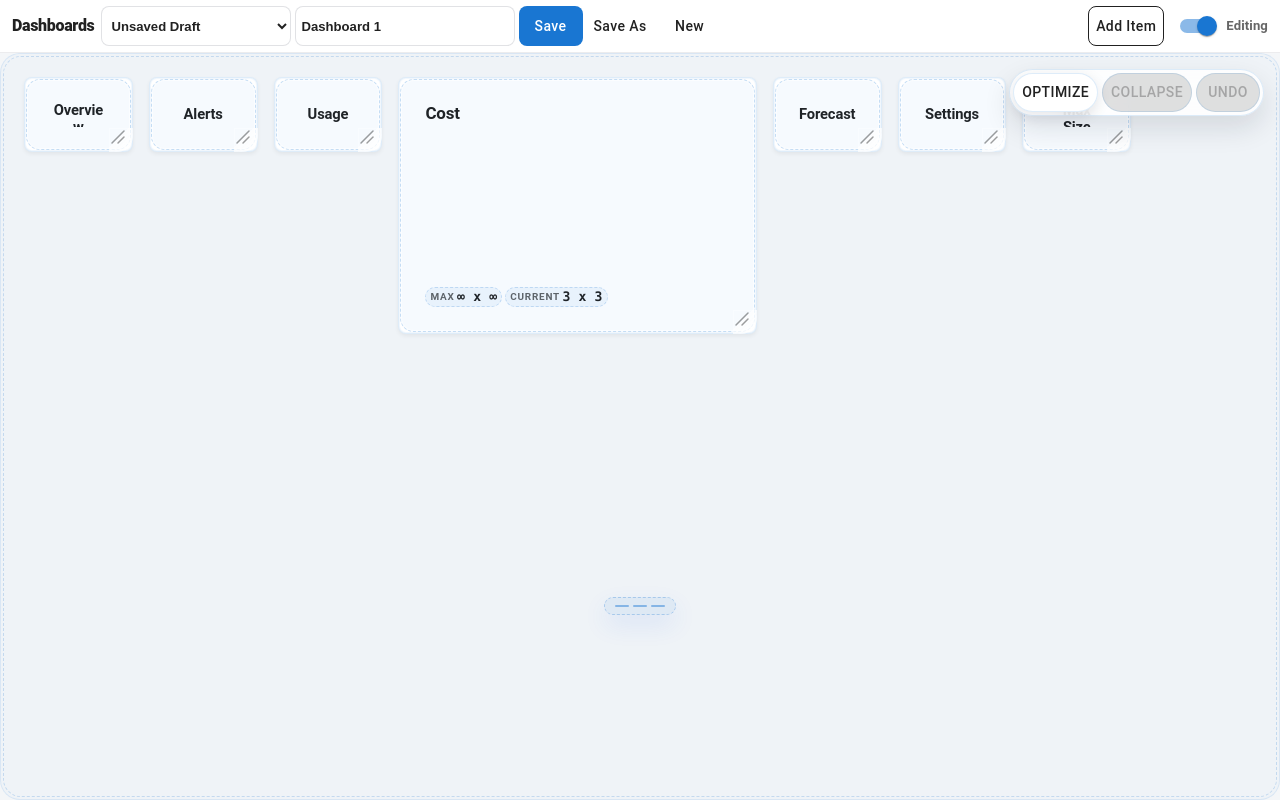
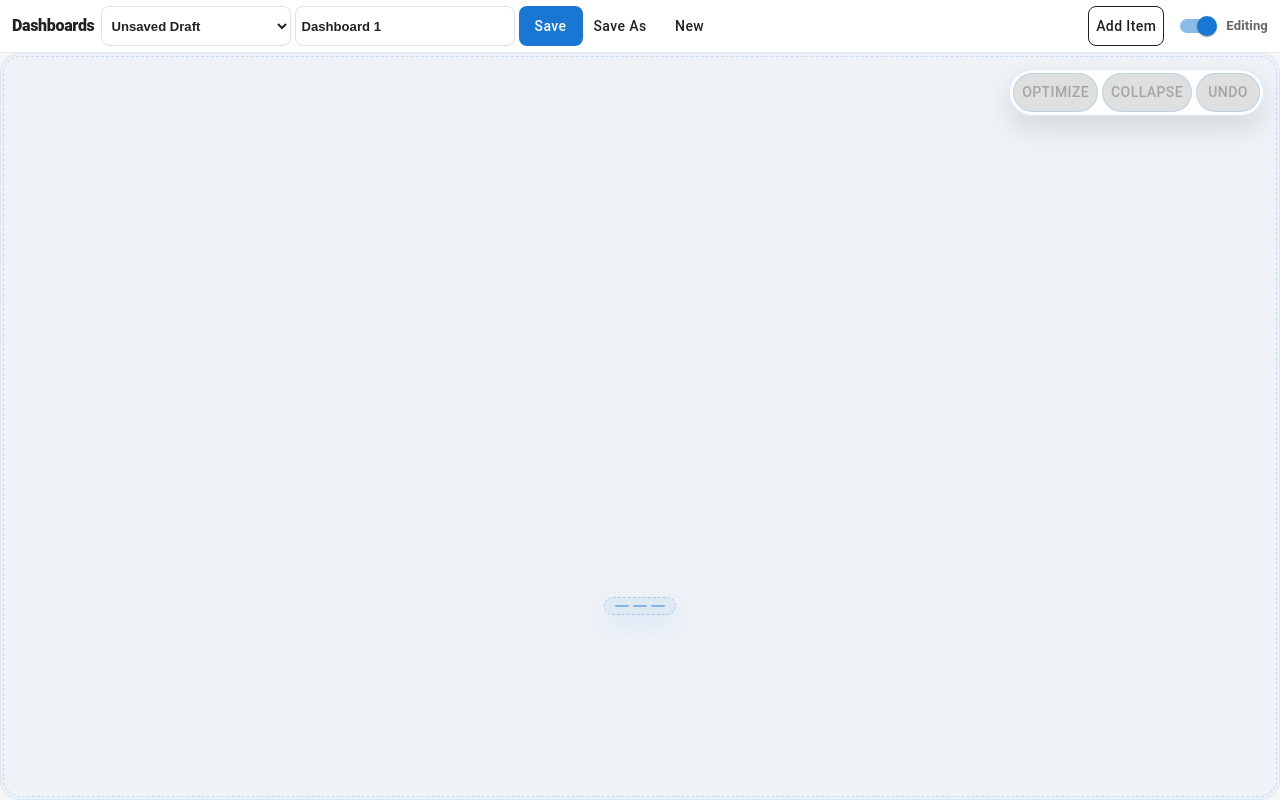
Before and after one commit to bwenzinger/customizable-dashboard, a React (Vite) app: page / in a window 1280 px wide. Built offline with nearby package versions, Linux system fonts and the light colour scheme.

Commit message:
remove initial layout

```diff
--- a/src/Demo.tsx
+++ b/src/Demo.tsx
@@ -132,54 +132,7 @@ const dashboardToolbarButtonSx = {
   textTransform: 'none',
 };
 
-const initialLayout: DraggableGridItem[] = [
-  {
-    id: 'a',
-    title: 'Overview',
-    width: 1,
-    height: 1,
-  },
-  {
-    id: 'b',
-    title: 'Alerts',
-    width: 1,
-    height: 1,
-  },
-  {
-    id: 'c',
-    title: 'Usage',
-    width: 1,
-    height: 1,
-  },
-  {
-    id: 'd',
-    title: 'Cost',
-    width: 3,
-    height: 3,
-  },
-  {
-    id: 'e',
-    title: 'Forecast',
-    width: 1,
-    height: 1,
-  },
-  {
-    id: 'f',
-    title: 'Settings',
-    width: 1,
-    height: 1,
-  },
-  {
-    id: 'g',
-    title: 'Max Size',
-    width: 1,
-    minWidth: 1,
-    maxWidth: 5,
-    height: 1,
-    minHeight: 1,
-    maxHeight: 5,
-  },
-];
+const emptyDashboardLayout: DraggableGridItem[] = [];
 
 function App() {
   const [initialDashboardState] = useState<DemoDashboardBootstrapState>(
@@ -343,7 +296,7 @@ function App() {
   const handleNewDashboard = useCallback(() => {
     setActiveDashboardId(null);
     setActiveDashboardName(getNextDashboardName(savedDashboards));
-    setLayout(initialLayout);
+    setLayout(emptyDashboardLayout);
     setSaveStatus('Started a new dashboard draft');
     handleCloseAddMenu();
   }, [handleCloseAddMenu, savedDashboards]);
@@ -756,7 +709,7 @@ function getSavedDemoDashboardState(): DemoDashboardBootstrapState {
     dashboards: [],
     activeDashboardId: null,
     activeDashboardName: defaultDashboardName,
-    activeLayout: initialLayout,
+    activeLayout: emptyDashboardLayout,
   } satisfies DemoDashboardBootstrapState;
 
   try {
@@ -778,7 +731,7 @@ function getSavedDemoDashboardState(): DemoDashboardBootstrapState {
           activeDashboardId: activeDashboard?.id ?? null,
           activeDashboardName:
             activeDashboard?.name ?? defaultDashboardName,
-          activeLayout: activeDashboard?.layout ?? initialLayout,
+          activeLayout: activeDashboard?.layout ?? emptyDashboardLayout,
         };
       }
     }
```
Also changed, not shown: chatGptReminders.txt.
